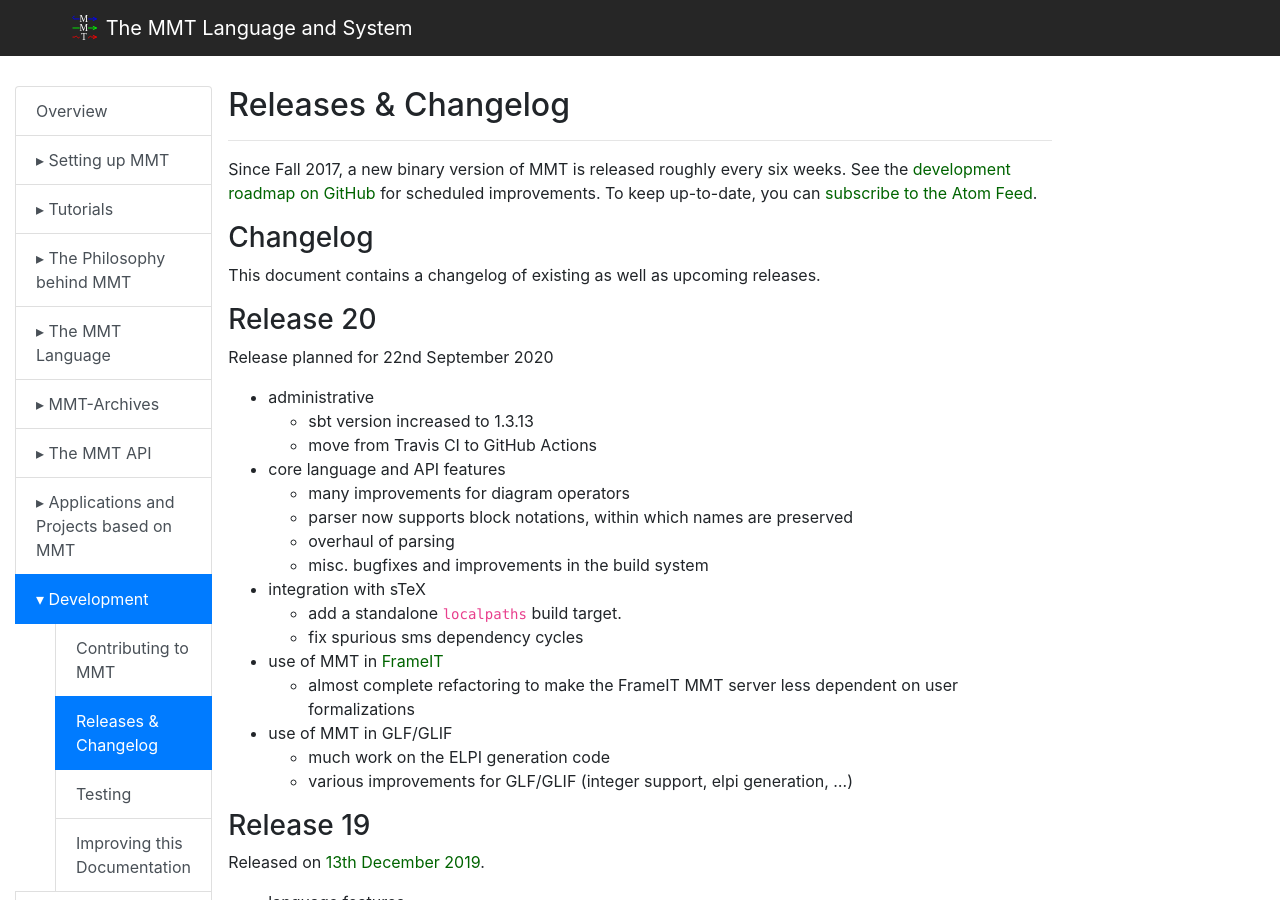
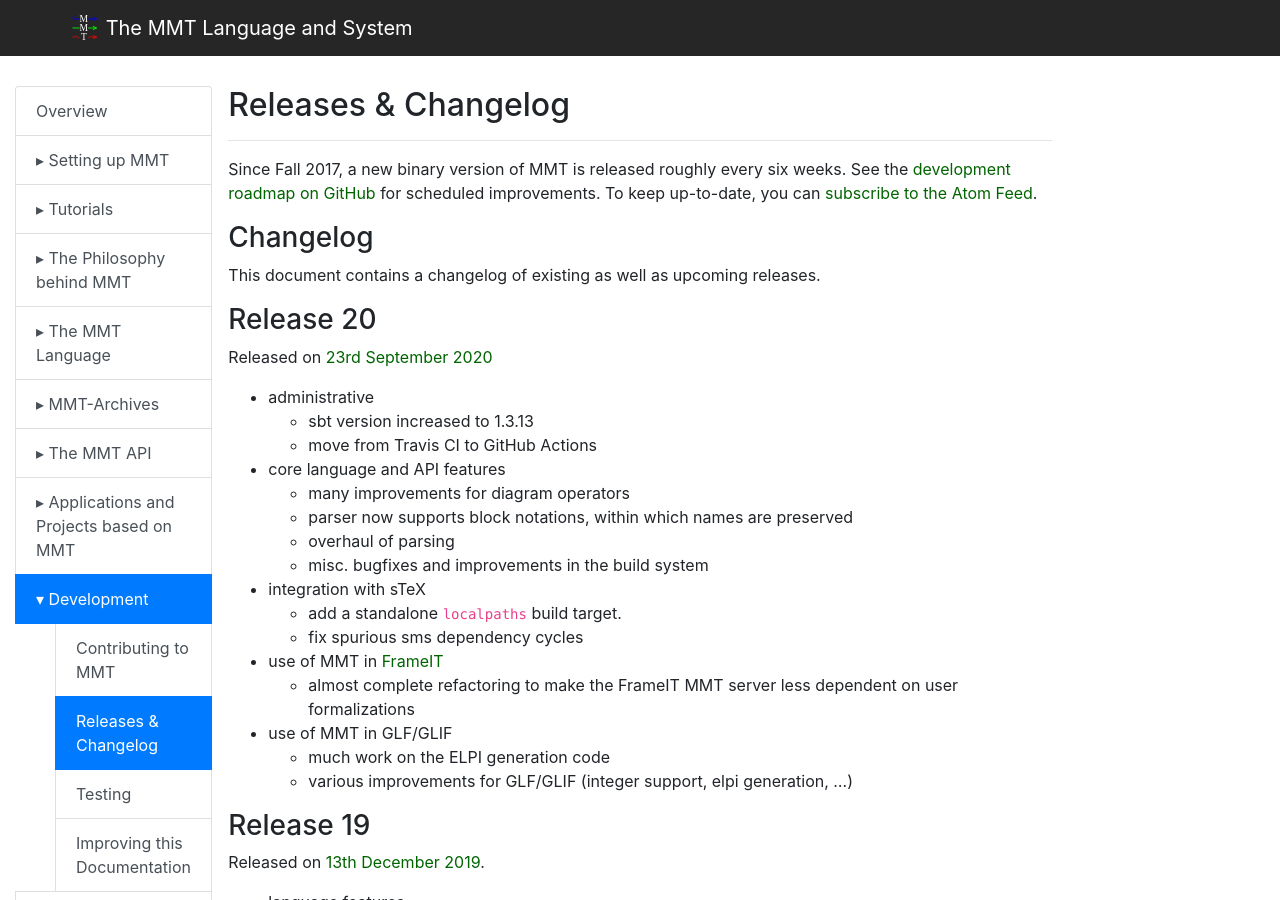
Before and after one commit to UniFormal/uniformal.github.io, a Jekyll site: the page built from doc/development/releases.md, in a window 1280 px wide and 900 px high. Built offline with Jekyll 4.4.1, drawn with Linux system fonts in a browser that asks for light colours.

Commit message:
Update releases.md

```diff
--- a/doc/development/releases.md
+++ b/doc/development/releases.md
@@ -13,7 +13,7 @@
 
 ### Release 20
 
-Release planned for 22nd September 2020
+Released on [23rd September 2020](https://github.com/UniFormal/MMT/releases/tag/v20.0.0)
 
 - administrative
    - sbt version increased to 1.3.13
```
